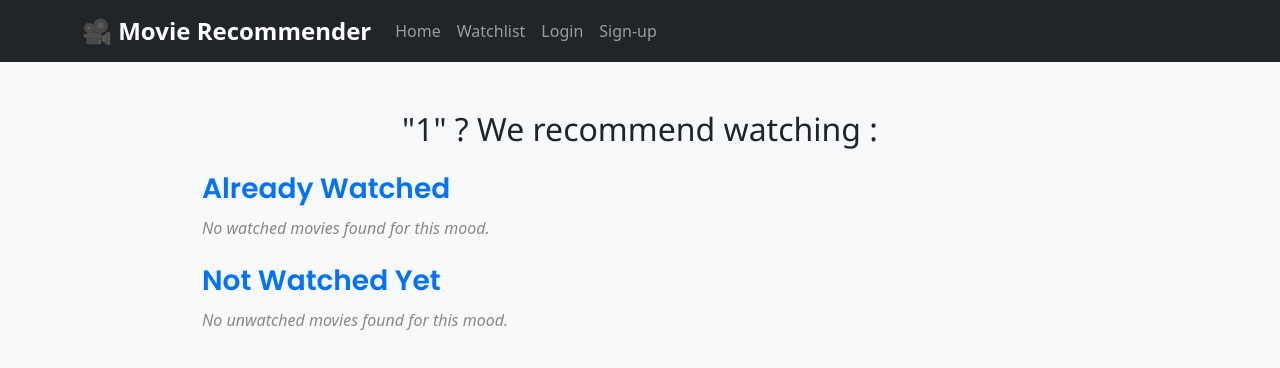
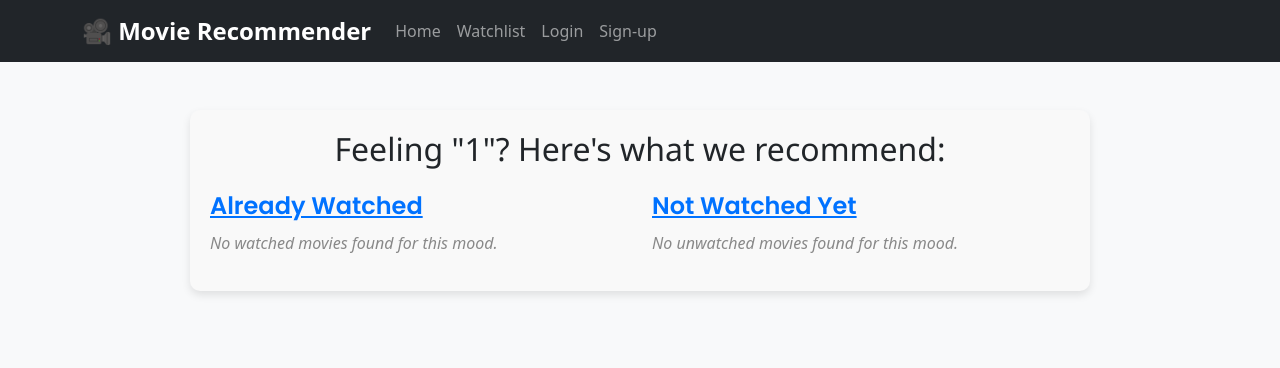
Before and after one commit to rose-kaks/Movie-Recommender, a React (Create React App) app: page /recommendations/1 in a window 1280 px wide. Shown: the top 368 px of the page. Built offline with nearby package versions, Linux system fonts and the light colour scheme.

Commit message:
Add watchlist features

```diff
--- a/src/pages/Recommendations.css
+++ b/src/pages/Recommendations.css
@@ -1,3 +1,65 @@
+.recommendation-container {
+    background: #f9f9f9;
+    border-radius: 10px;
+    padding: 20px;
+    box-shadow: 0px 4px 8px rgba(0, 0, 0, 0.1);
+}
+
+.section-heading {
+    color: #343a40;
+    text-decoration: underline;
+    margin-bottom: 15px;
+}
+
+.list-group-item {
+    transition: all 0.3s;
+}
+
+.list-group-item:hover {
+    background-color: #f0f8ff;
+    transform: translateY(-2px);
+}
+
+.no-movies-text {
+    color: #6c757d;
+    font-style: italic;
+}
+
+.alert {
+    font-weight: bold;
+    border-radius: 5px;
+}
+
+button {
+    transition: all 0.2s;
+}
+
+button:hover {
+    transform: scale(1.1);
+}
+
+
+.btn {
+    margin-left: 5px;
+}
+
+.watched-item {
+    background-color: #e8ffe8;
+}
+
+.unwatched-item {
+    background-color: #fff5e8;
+}
+
+.section-heading {
+    font-size: 1.5rem;
+    margin-bottom: 10px;
+}
+
+.no-movies-text {
+    font-style: italic;
+    color: gray;
+}
 
 .recommendation-container {
     max-width: 900px;
--- a/src/pages/Recommendations.js
+++ b/src/pages/Recommendations.js
@@ -1,26 +1,82 @@
-import React from "react";
+import React, { useState, useEffect } from "react";
 import { useParams } from "react-router-dom";
 import moviesData from "../moviesData";
-import './Recommendations.css';
+import "./Recommendations.css"; // Custom CSS for styling
 
 const Recommendations = () => {
-    const { mood } = useParams(); // Get selected mood from route.
-    const filteredMovies = moviesData.filter((movie) => movie.mood === mood);
+    const { mood } = useParams();
+    const [movies, setMovies] = useState([]);
+    const [watchlist, setWatchlist] = useState([]);
+    const [successMessage, setSuccessMessage] = useState(""); // Feedback message
 
-    const watchedMovies = filteredMovies.filter((movie) => movie.watched);
-    const unwatchedMovies = filteredMovies.filter((movie) => !movie.watched);
+    useEffect(() => {
+        const storedMovies = JSON.parse(localStorage.getItem("movies")) || moviesData;
+        const storedWatchlist = JSON.parse(localStorage.getItem("watchlist")) || [];
+        setMovies(storedMovies);
+        setWatchlist(storedWatchlist);
+    }, []);
+
+    const saveToLocalStorage = (key, data) => {
+        localStorage.setItem(key, JSON.stringify(data));
+    };
+
+    const filteredMovies = movies.filter((movie) => movie.mood === mood);
+
+    const toggleWatched = (movieId) => {
+        const updatedMovies = movies.map((movie) =>
+            movie.id === movieId ? { ...movie, watched: !movie.watched } : movie
+        );
+        setMovies(updatedMovies);
+        saveToLocalStorage("movies", updatedMovies);
+    };
+
+    const addToWatchlist = (movie) => {
+        if (!watchlist.some((item) => item.id === movie.id)) {
+            const updatedWatchlist = [...watchlist, movie];
+            setWatchlist(updatedWatchlist);
+            saveToLocalStorage("watchlist", updatedWatchlist);
+
+            setSuccessMessage(`"${movie.title}" added to your watchlist!`);
+            setTimeout(() => setSuccessMessage(""), 3000); // Clear message after 3 seconds
+        } else {
+            alert("This movie is already in your watchlist!");
+        }
+    };
 
     return (
         <div className="recommendation-container container mt-5">
-            <h2 className="text-center"> "{mood}" ? We recommend watching : </h2>
-            <div className="recommendation-lists mt-4">
-                <div className="watched-movies mb-4">
+            <h2 className="text-center mb-4">Feeling "{mood}"? Here's what we recommend:</h2>
+
+            {successMessage && (
+                <div className="alert alert-success text-center mb-4" role="alert">
+                    {successMessage}
+                </div>
+            )}
+
+            <div className="recommendation-lists row g-4">
+                <div className="col-md-6">
                     <h3 className="section-heading">Already Watched</h3>
-                    {watchedMovies.length ? (
-                        <ul className="list-group mb-4">
-                            {watchedMovies.map((movie) => (
-                                <li key={movie.id} className="list-group-item watched-item">
+                    {filteredMovies.filter((movie) => movie.watched).length ? (
+                        <ul className="list-group">
+                            {filteredMovies
+                                .filter((movie) => movie.watched)
+                                .map((movie) => (
+                                    <li key={movie.id} className="list-group-item d-flex justify-content-between align-items-center watched-item">
                                         {movie.title}
+                                        <div>
+                                            <button
+                                                className="btn btn-warning btn-sm me-2"
+                                                onClick={() => toggleWatched(movie.id)}
+                                            >
+                                                Mark as Unwatched
+                                            </button>
+                                            <button
+                                                className="btn btn-info btn-sm"
+                                                onClick={() => addToWatchlist(movie)}
+                                            >
+                                                Add to Watchlist
+                                            </button>
+                                        </div>
                                     </li>
                                 ))}
                         </ul>
@@ -29,13 +85,29 @@ const Recommendations = () => {
                     )}
                 </div>
 
-                <div className="unwatched-movies">
+                <div className="col-md-6">
                     <h3 className="section-heading">Not Watched Yet</h3>
-                    {unwatchedMovies.length ? (
+                    {filteredMovies.filter((movie) => !movie.watched).length ? (
                         <ul className="list-group">
-                            {unwatchedMovies.map((movie) => (
-                                <li key={movie.id} className="list-group-item unwatched-item">
+                            {filteredMovies
+                                .filter((movie) => !movie.watched)
+                                .map((movie) => (
+                                    <li key={movie.id} className="list-group-item d-flex justify-content-between align-items-center unwatched-item">
                                         {movie.title}
+                                        <div>
+                                            <button
+                                                className="btn btn-success btn-sm me-2"
+                                                onClick={() => toggleWatched(movie.id)}
+                                            >
+                                                Mark as Watched
+                                            </button>
+                                            <button
+                                                className="btn btn-info btn-sm"
+                                                onClick={() => addToWatchlist(movie)}
+                                            >
+                                                Add to Watchlist
+                                            </button>
+                                        </div>
                                     </li>
                                 ))}
                         </ul>
@@ -43,7 +115,6 @@ const Recommendations = () => {
                         <p className="no-movies-text">No unwatched movies found for this mood.</p>
                     )}
                 </div>
-
             </div>
         </div>
     );
--- a/src/pages/Watchlist.js
+++ b/src/pages/Watchlist.js
@@ -1,10 +1,39 @@
-import React from "react";
+import React, { useState, useEffect } from "react";
 
 const Watchlist = () => {
+    const [watchlist, setWatchlist] = useState([]);
+
+    useEffect(() => {
+        const storedWatchlist = JSON.parse(localStorage.getItem("watchlist")) || [];
+        setWatchlist(storedWatchlist);
+    }, []);
+
+    const removeFromWatchlist = (movieId) => {
+        const updatedWatchlist = watchlist.filter((movie) => movie.id !== movieId);
+        setWatchlist(updatedWatchlist);
+        localStorage.setItem("watchlist", JSON.stringify(updatedWatchlist));
+    };
+
     return (
         <div className="container mt-5">
-            <h2>Your Watchlist</h2>
-            <p className="text-muted">This section will display movies you've saved!</p>
+            <h2 className="text-center mb-4">Your Watchlist</h2>
+            {watchlist.length ? (
+                <ul className="list-group">
+                    {watchlist.map((movie) => (
+                        <li key={movie.id} className="list-group-item d-flex justify-content-between align-items-center">
+                            {movie.title}
+                            <button
+                                className="btn btn-danger btn-sm"
+                                onClick={() => removeFromWatchlist(movie.id)}
+                            >
+                                Remove
+                            </button>
+                        </li>
+                    ))}
+                </ul>
+            ) : (
+                <p className="text-muted text-center">Your watchlist is empty!</p>
+            )}
         </div>
     );
 };
```
Lines whose indentation alone changed are shown as unchanged.
